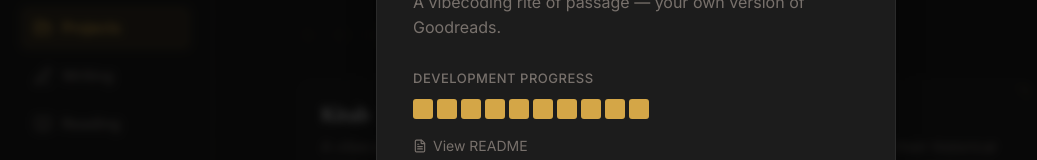
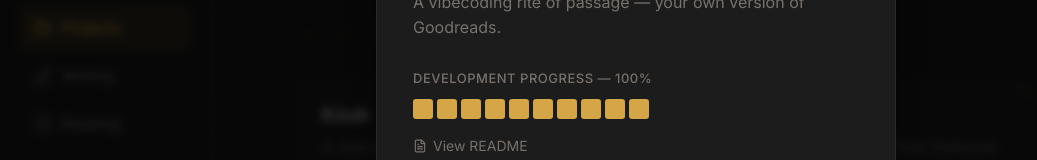
Before and after one commit to adib-hash/adib-personal-site, a React (Vite) app: page /projects in a window 1280 px wide. Both pictures are taken after a click on the button 481 px from the left and 311 px from the top of the page. Shown: the part 158-318 px from the top of the page, without its empty margins (4-1041 px from the left). Built offline with nearby package versions, Linux system fonts and the light colour scheme.

Commit message:
feat: show progress percentage next to development progress label in modal
Co-Authored-By: Claude Opus 4.6 (1M context) <noreply@anthropic.com>

```diff
--- a/src/pages/Projects.jsx
+++ b/src/pages/Projects.jsx
@@ -233,7 +233,7 @@ export default function Projects() {
                       letterSpacing: "0.5px",
                     }}
                   >
-                    Development progress
+                    Development progress — {selected.progress}%
                   </span>
                   <div
                     style={{
```
